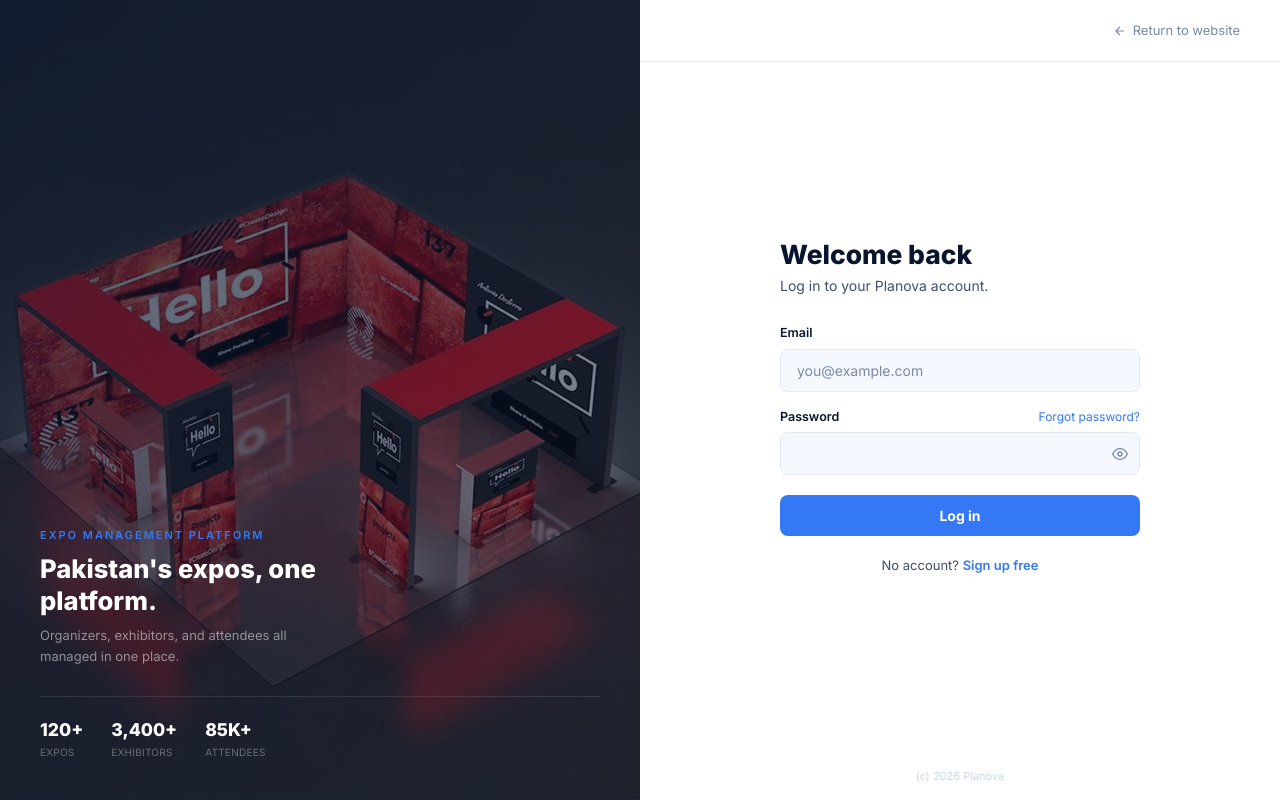
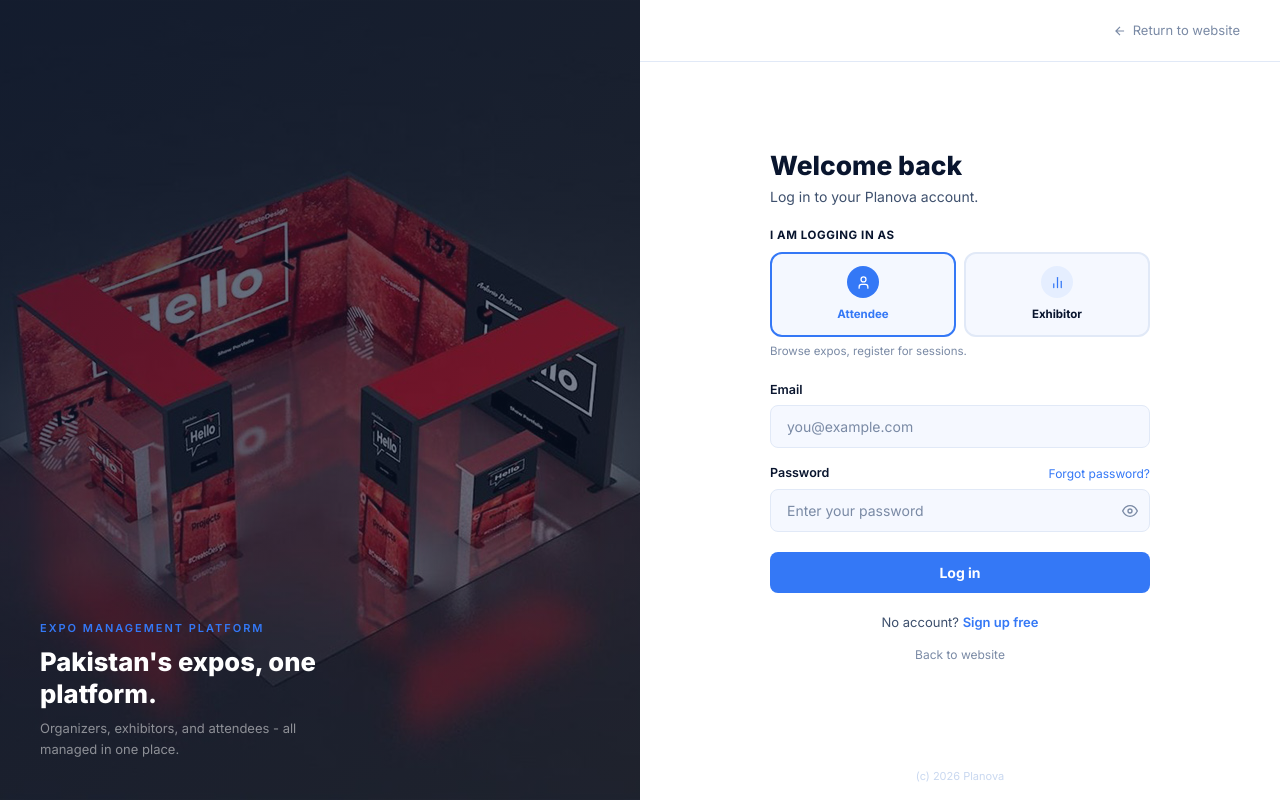
Before and after one commit to MRxSHAYAN/Planova, a React (Vite) app in the folder client/: page /login in a window 1280 px wide. Built offline with nearby package versions, Linux system fonts and the light colour scheme.

Commit message:
m_shayan@feat(auth): card-style role picker on login, drop letter pw rule, sidebar/schedule/home fixes

```diff
--- a/client/src/users/attendee/pages/MySchedule.jsx
+++ b/client/src/users/attendee/pages/MySchedule.jsx
@@ -77,19 +77,37 @@
   const [dateIdx,  setDateIdx]  = useState(0);
 
   useEffect(() => {
-    fetch("/api/sessions")
+    const token = localStorage.getItem("planova_token");
+    const headers = { Authorization: `Bearer ${token}` };
+
+    // First get the attendee's registered expo IDs
+    fetch("/api/registrations/mine", { headers })
       .then(r => r.json())
-      .then(data => {
-        if (Array.isArray(data)) {
-          setSessions(data);
-          // Init saved state
-          const init = {};
-          data.forEach(s => { init[s._id] = false; });
-          setSaved(init);
-        }
+      .then(regs => {
+        if (!Array.isArray(regs)) return [];
+        return regs.map(r => r.event?._id || r.event);
       })
-      .catch(() => {})
-      .finally(() => setLoading(false));
+      .then(registeredExpoIds => {
+        // Then get all sessions
+        fetch("/api/sessions")
+          .then(r => r.json())
+          .then(allSessions => {
+            // Filter to only sessions for expos the attendee registered for
+            const filtered = Array.isArray(allSessions)
+              ? allSessions.filter(s => {
+                  const sessionExpoId = s.event?._id || s.event;
+                  return registeredExpoIds.length === 0 || registeredExpoIds.includes(sessionExpoId);
+                })
+              : [];
+            setSessions(filtered);
+            const init = {};
+            filtered.forEach(s => { init[s._id] = false; });
+            setSaved(init);
+          })
+          .catch(() => {})
+          .finally(() => setLoading(false));
+      })
+      .catch(() => setLoading(false));
   }, []);
 
   // Build unique sorted date list
@@ -118,8 +136,10 @@
   if (sessions.length === 0) return (
     <div className="rounded-xl px-5 py-16 text-center" style={{ background: "#fff", border: "1px solid #E8EEF8" }}>
       <CalendarDays size={24} style={{ color: "#CBD5E1", margin: "0 auto 12px" }} />
-      <p className="text-[14px] font-semibold" style={{ color: "#09152E" }}>No sessions scheduled yet</p>
-      <p className="text-[12.5px] mt-1" style={{ color: "#94A3B8" }}>Sessions will appear here once the admin adds them.</p>
+      <p className="text-[14px] font-semibold" style={{ color: "#09152E" }}>No sessions in your schedule</p>
+      <p className="text-[12.5px] mt-1" style={{ color: "#94A3B8" }}>
+        Register for an expo first, then its sessions will appear here.
+      </p>
     </div>
   );
 
--- a/client/src/web/pages/Home.jsx
+++ b/client/src/web/pages/Home.jsx
@@ -15,6 +15,14 @@
 };
 
 function Hero() {
+  const [stats, setStats] = useState({ expos: 0, exhibitors: 0, attendees: 0 });
+
+  useEffect(() => {
+    fetch("/api/expos").then(r => r.json()).then(d => setStats(s => ({ ...s, expos: Array.isArray(d) ? d.length : 0 }))).catch(() => {});
+    fetch("/api/applications/approved").then(r => r.json()).then(d => setStats(s => ({ ...s, exhibitors: Array.isArray(d) ? d.length : 0 }))).catch(() => {});
+    fetch("/api/auth/stats").then(r => r.json()).then(d => setStats(s => ({ ...s, attendees: d.attendees || 0 }))).catch(() => {});
+  }, []);
+
   return (
     <section className="relative min-h-screen flex items-end overflow-hidden">
       <img src={heroImg} alt="Event venue"
@@ -46,7 +54,7 @@
             </Link>
           </div>
           <div className="flex gap-8 pt-5 border-t border-white/10">
-            {[["120+", "Expos hosted"], ["3,400+", "Exhibitors"], ["85,000+", "Attendees"]].map(([n, l]) => (
+            {[[stats.expos, "Expos hosted"], [stats.exhibitors, "Exhibitors"], [stats.attendees, "Attendees"]].map(([n, l]) => (
               <div key={l}>
                 <div className="text-[1.3rem] font-black text-white leading-none">{n}</div>
                 <div className="text-[10.5px] text-white/30 mt-0.5 tracking-wide">{l}</div>
--- a/client/src/web/pages/auth/Login.jsx
+++ b/client/src/web/pages/auth/Login.jsx
@@ -1,18 +1,22 @@
 import { useState } from "react";
 import { Link, useNavigate } from "react-router-dom";
+import { User, BarChart2 } from "lucide-react";
 import LoginImg from "../../assets/Login_Booth.jpg";
 import AuthNavbar from "../../components/AuthNavbar";
 import { useAuth } from "../../../context/AuthContext";
 
+const ROLES = [
+  { id: "attendee",  label: "Attendee",  Icon: User,      desc: "Browse expos, register for sessions." },
+  { id: "exhibitor", label: "Exhibitor", Icon: BarChart2, desc: "Apply to expos, manage your booth." },
+];
+
 function EyeIcon() {
   return (
     <svg className="w-4 h-4" viewBox="0 0 24 24" fill="none" stroke="currentColor" strokeWidth="2">
-      <path d="M1 12s4-8 11-8 11 8 11 8-4 8-11 8-11-8-11-8z"/>
-      <circle cx="12" cy="12" r="3"/>
+      <path d="M1 12s4-8 11-8 11 8 11 8-4 8-11 8-11-8-11-8z"/><circle cx="12" cy="12" r="3"/>
     </svg>
   );
 }
-
 function EyeOffIcon() {
   return (
     <svg className="w-4 h-4" viewBox="0 0 24 24" fill="none" stroke="currentColor" strokeWidth="2">
@@ -29,6 +33,7 @@
 
   const [form,     setForm]     = useState({ email: "", password: "" });
   const [showPass, setShowPass] = useState(false);
+  const [role,     setRole]     = useState("attendee");
   const [error,    setError]    = useState("");
   const [loading,  setLoading]  = useState(false);
 
@@ -46,7 +51,7 @@
       const res  = await fetch("/api/auth/login", {
         method: "POST",
         headers: { "Content-Type": "application/json" },
-        body: JSON.stringify(form),
+        body: JSON.stringify({ ...form, role }),
       });
       const data = await res.json();
 
@@ -58,7 +63,6 @@
         return setError(data.message || "Login failed");
       }
 
-      // Store user synchronously first, then navigate
       login(data);
 
       if (data.role === "attendee")       navigate("/users/dashboard/attendee", { replace: true });
@@ -86,16 +90,8 @@
               Pakistan's expos, one platform.
             </h2>
             <p className="text-white/50 text-[13px] mt-2 max-w-[280px] leading-relaxed">
-              Organizers, exhibitors, and attendees  all managed in one place.
+              Organizers, exhibitors, and attendees - all managed in one place.
             </p>
-            <div className="flex gap-7 mt-7 pt-5 border-t border-white/10">
-              {[["120+","Expos"],["3,400+","Exhibitors"],["85K+","Attendees"]].map(([n,l]) => (
-                <div key={l}>
-                  <div className="text-white font-black text-[1.1rem]">{n}</div>
-                  <div className="text-white/35 text-[10px] uppercase tracking-wide mt-0.5">{l}</div>
-                </div>
-              ))}
-            </div>
           </div>
         </div>
       </div>
@@ -104,9 +100,31 @@
         <AuthNavbar />
 
         <div className="flex-1 flex items-center justify-center px-8">
-          <div className="w-full max-w-[360px]">
+          <div className="w-full max-w-[380px]">
             <h1 className="text-[1.65rem] font-black text-dark leading-tight">Welcome back</h1>
-            <p className="text-body text-[14px] mt-1 mb-7">Log in to your Planova account.</p>
+            <p className="text-body text-[14px] mt-1 mb-5">Log in to your Planova account.</p>
+
+            {/* Role picker - same style as Register */}
+            <div className="mb-5">
+              <p className="text-[11.5px] font-bold text-dark uppercase tracking-wider mb-2">I am logging in as</p>
+              <div className="grid grid-cols-2 gap-2">
+                {ROLES.map(({ id, label, Icon, desc }) => (
+                  <button key={id} type="button"
+                    onClick={() => { setRole(id); setError(""); }}
+                    className={`flex flex-col items-center gap-2 py-3 rounded-xl border-2 transition-all ${
+                      role === id ? "border-accent bg-accent/5" : "border-border-card bg-page hover:border-border"
+                    }`}>
+                    <div className={`w-8 h-8 rounded-full flex items-center justify-center ${role === id ? "bg-accent" : "bg-ice"}`}>
+                      <Icon size={15} className={role === id ? "text-white" : "text-accent"} />
+                    </div>
+                    <span className={`text-[11.5px] font-bold ${role === id ? "text-accent" : "text-dark"}`}>{label}</span>
+                  </button>
+                ))}
+              </div>
+              {ROLES.find(r => r.id === role)?.desc && (
+                <p className="mt-1.5 text-[11.5px] text-muted">{ROLES.find(r => r.id === role).desc}</p>
+              )}
+            </div>
 
             {error && (
               <div className="mb-4 px-4 py-2.5 rounded-lg bg-red-50 border border-red-200 text-red-600 text-[13px]">
@@ -131,7 +149,7 @@
                 </div>
                 <div className="relative">
                   <input type={showPass ? "text" : "password"} name="password" value={form.password} onChange={handleChange}
-                    placeholder=""
+                    placeholder="Enter your password"
                     className="w-full px-4 py-2.5 pr-10 rounded-lg bg-page border border-border-card text-dark text-[14px] placeholder-muted outline-none focus:border-accent focus:ring-2 focus:ring-accent/10 transition-all" />
                   <button type="button" tabIndex={-1} onClick={() => setShowPass(v => !v)}
                     className="absolute right-3 top-1/2 -translate-y-1/2 text-muted hover:text-body transition-colors">
@@ -160,6 +178,11 @@
                 Sign up free
               </Link>
             </p>
+            <p className="mt-2 text-center">
+              <Link to="/" className="text-[12px] text-muted hover:text-body transition-colors">
+                Back to website
+              </Link>
+            </p>
           </div>
         </div>
 
--- a/client/src/web/pages/auth/Register.jsx
+++ b/client/src/web/pages/auth/Register.jsx
@@ -82,8 +82,8 @@
 // Password requirement checker  same rules as server
 function pwCheck(pw) {
   return {
-    length:  pw.length >= 7,
-    letter:  /[a-zA-Z]/.test(pw),
+    length: pw.length >= 7,
+    number: /\d/.test(pw),
     special: /[!@#$%^&*()\-_=+\[\]{};':"\\|,.<>\/?~`]/.test(pw),
   };
 }
@@ -112,8 +112,8 @@
   async function handleFormSubmit(e) {
     e.preventDefault();
     if (!form.name || !form.email || !form.password) return setError("Please fill in all fields.");
-    if (!checks.length || !checks.letter || !checks.special)
-      return setError("Password must be 7+ characters with at least one letter and one special character");
+    if (!checks.length || !checks.number || !checks.special)
+      return setError("Password must be 7+ characters with at least one number and one special character");
 
     setLoading(true);
     try {
@@ -261,7 +261,7 @@
                     <div className="mt-2 space-y-1">
                       {[
                         [checks.length,  "At least 7 characters"],
-                        [checks.letter,  "At least one letter"],
+                        [checks.number,  "At least one number"],
                         [checks.special, "At least one special character (!@#$%^&* etc.)"],
                       ].map(([ok, label]) => (
                         <p key={label} className="text-[11.5px] flex items-center gap-1.5"
```
Also changed, not shown: client/src/users/attendee/components/Sidebar.jsx (+6 -6 lines), 1 other file (tests, documents, lock files or other folders).
